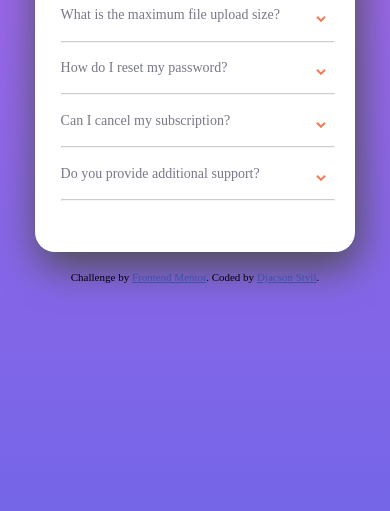
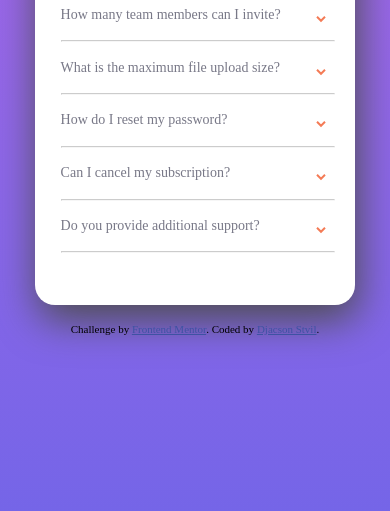
Before and after one commit to djacsons/faq-accordion-card-main, a plain HTML site: page index.html in a window 390 px wide. Shown: the part 333-844 px from the top of the page. Drawn offline with Linux system fonts and the light colour scheme.

Commit message:
Update main.css

```diff
--- a/main.css
+++ b/main.css
@@ -103,7 +103,7 @@ details summary::-webkit-details-marker {
 
 @media only screen and (max-width: 600px){
   .card{
-    margin-top: 26%;
+    margin-top: 40%;
     width: 20rem;
     height: 30rem;
     background-image: url(images/bg-pattern-mobile.svg);
```
